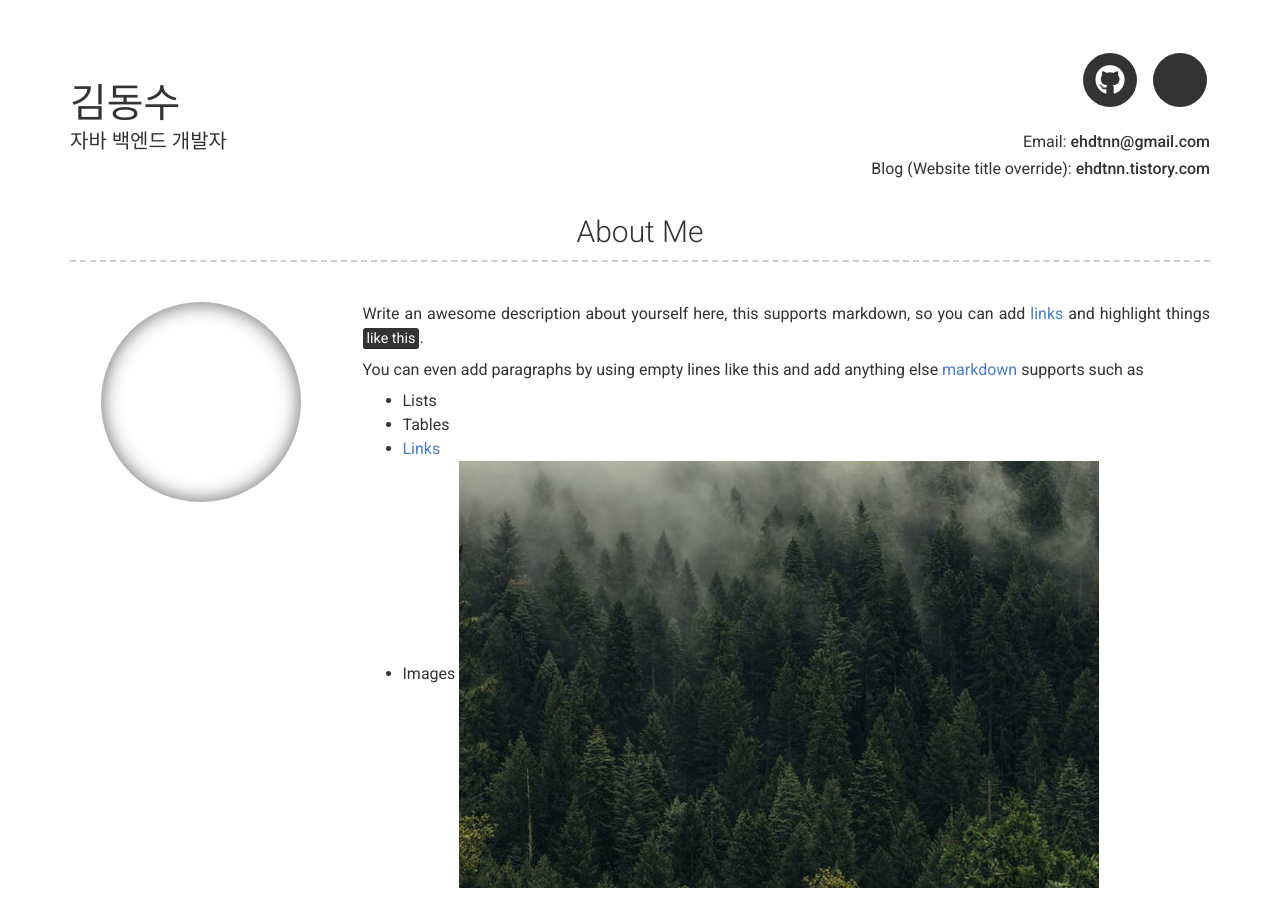
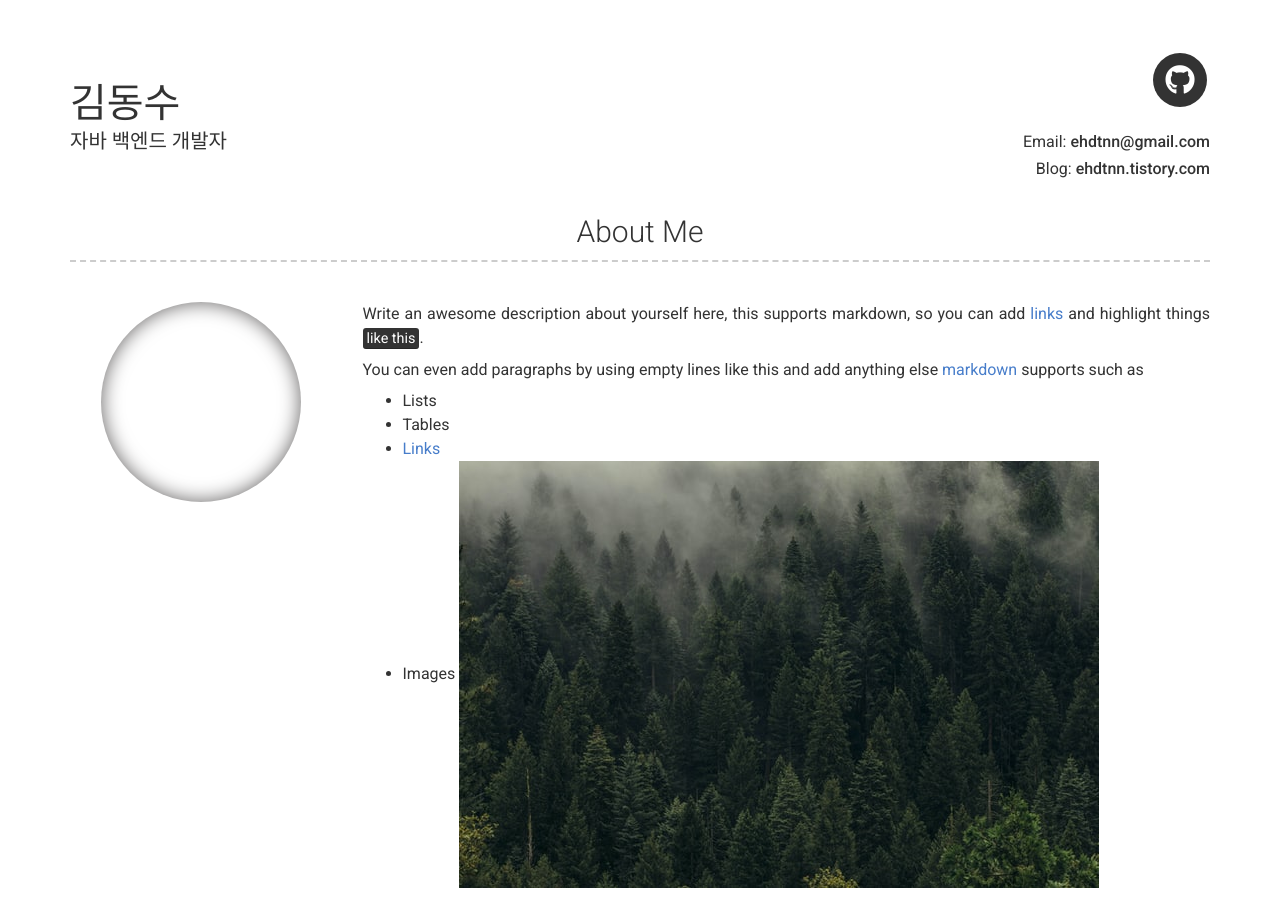
Before and after one commit to ehdtnn/ehdtnn.github.io, a Jekyll site: the page built from index.md, in a window 1280 px wide and 900 px high. Built offline with Jekyll 4.4.1, drawn with Linux system fonts in a browser that asks for light colours; nearby versions of some CDN libraries.

Commit message:
modify social links

```diff
--- a/_config.yml
+++ b/_config.yml
@@ -13,7 +13,7 @@ email: ehdtnn@gmail.com
 ### phone: Your phone number (optional)
 # phone_title: Phone (Phone title override)
 website: ehdtnn.tistory.com
-website_title: Blog (Website title override)
+website_title: Blog
 
 # Dark Mode (true/false/never)
 darkmode: false
@@ -34,10 +34,10 @@ github_username:  ehdtnn
 #orcid_username: 0000-0000-0000-0000
 
 # Additional icon links
-additional_links:
-- title: Link name
-  icon: Font Awesome brand icon name (eg. fab fa-twitter) (https://fontawesome.com/icons?d=gallery&s=brands&m=free)
-  url: Link url (eg. https://google.com)
+### additional_links:
+### - title: Link name
+  ### icon: Font Awesome brand icon name (eg. fab fa-twitter) (https://fontawesome.com/icons?d=gallery&s=brands&m=free)
+  ### url: Link url (eg. https://google.com)
 # - title: another link
 #   icon: font awesome brand icon name (eg. fab fa-twitter) (https://fontawesome.com/icons?d=gallery&s=brands&m=free)
 #   url: Link url (eg. https://google.com)
```
